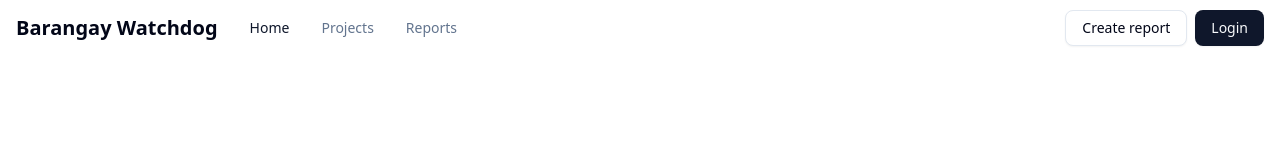
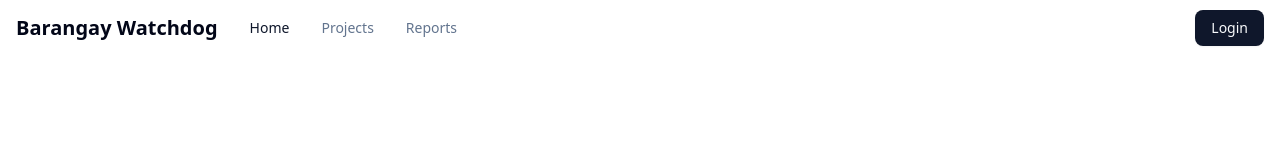
Before and after one commit to jaaaaayy/barangay-watchdog-frontend, a Next.js app: page / in a window 1280 px wide. Shown: the top 160 px of the page. Built offline with nearby package versions, Linux system fonts and the light colour scheme.

Commit message:
remove create form button

```diff
--- a/src/components/header.tsx
+++ b/src/components/header.tsx
@@ -33,20 +33,12 @@ const Header = () => {
           ))}
         </div>
       </div>
-      <div className="space-x-2">
-        <Link
-          href="/reports/create"
-          className={cn(buttonVariants({ variant: "outline" }))}
-        >
-          Create report
-        </Link>
       <Link
         href="/login"
         className={cn(buttonVariants({ variant: "default" }))}
       >
         Login
       </Link>
-      </div>
     </header>
   );
 };
```
Lines whose indentation alone changed are shown as unchanged.
